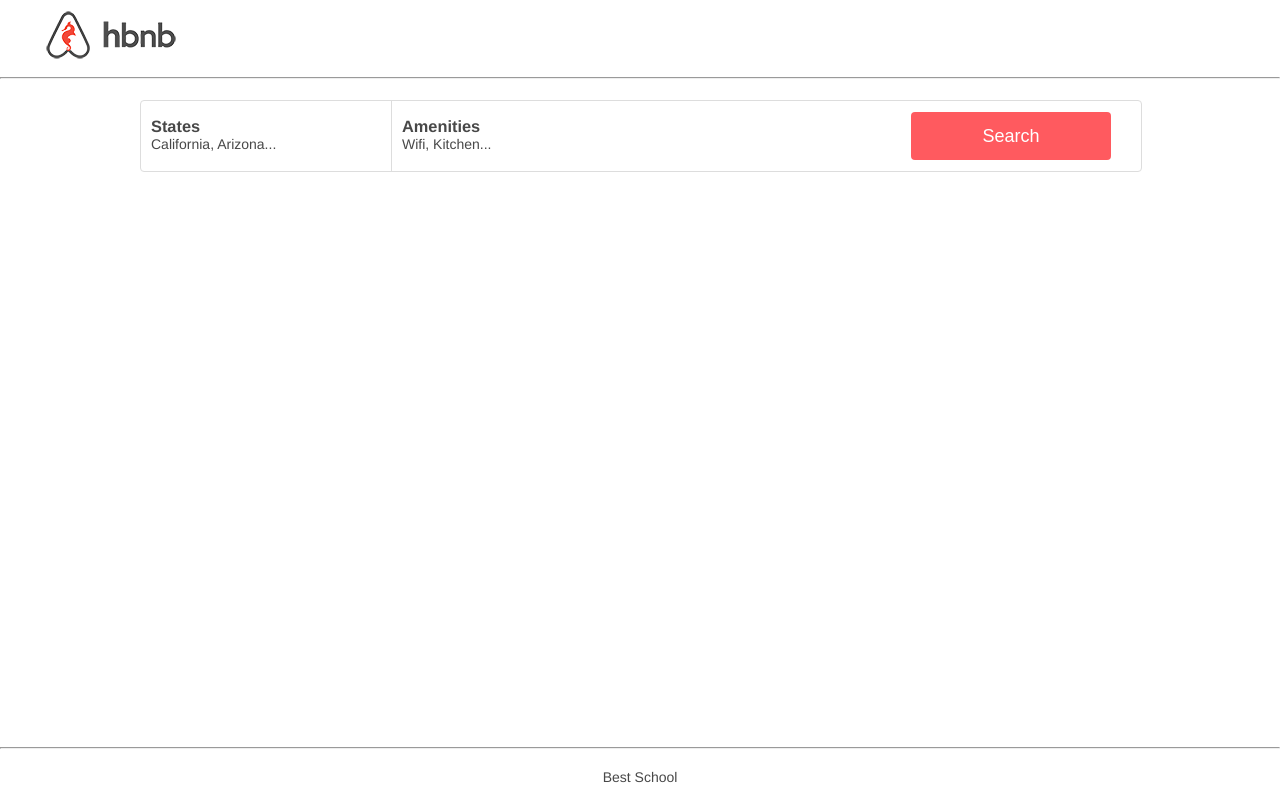
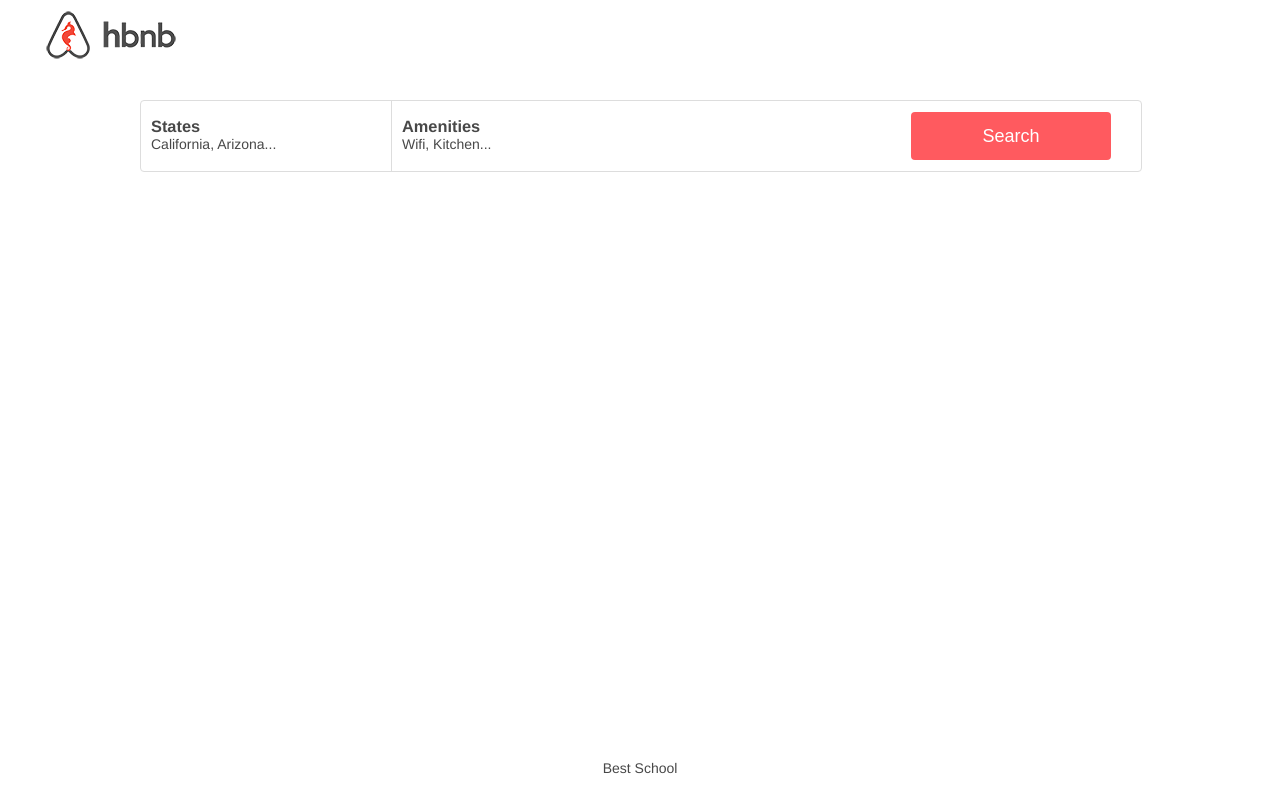
Before and after one commit to hayes28/holbertonschool-AirBnB_clone, a plain HTML site: page web_static/6-index.html in a window 1280 px wide. Drawn offline with Linux system fonts and the light colour scheme.

Commit message:
Got rid of <hr> from top and bottom

```diff
--- a/web_static/6-index.html
+++ b/web_static/6-index.html
@@ -12,7 +12,7 @@
     </head>
     <body>
 	    <header>
-           <div class="logo"></div><hr>
+           <div class="logo"></div>
         </header>
         <div class="container">
             <section class="filters">
@@ -49,7 +49,7 @@
             </section>
         </div>
 	    <footer>
-		    <hr><p>Best School</p>
+		    <p>Best School</p>
 	    </footer>
     </body>
 </html>
```
Also changed, not shown: web_static/8-index.html (+2 -2 lines).
